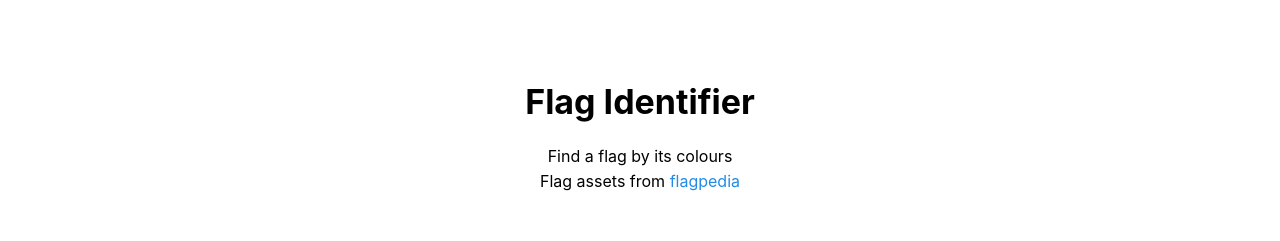
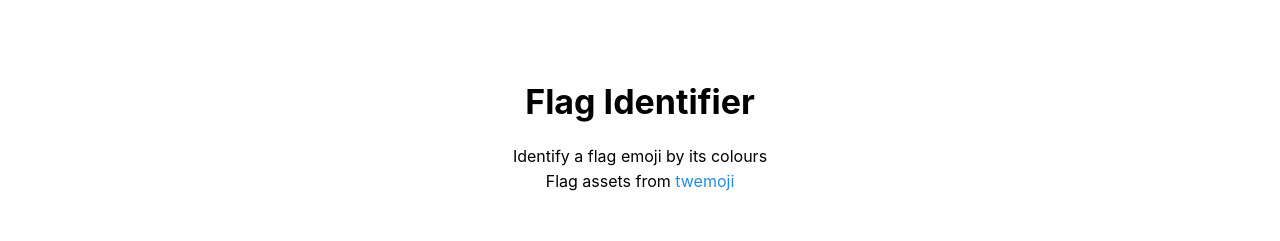
Before and after one commit to wahlp/flag-identifier, a Next.js app: page / in a window 1280 px wide. Shown: the top 241 px of the page. Built offline with nearby package versions, Linux system fonts and the light colour scheme.

Commit message:
update page text

```diff
--- a/pages/index.tsx
+++ b/pages/index.tsx
@@ -17,9 +17,9 @@ export default function HomePage() {
 
       <Container mt={80} mb={80}>
         <Title ta="center" mb={20}>Flag Identifier</Title>
-        <Text ta="center">Find a flag by its colours</Text>
+        <Text ta="center">Identify a flag emoji by its colours</Text>
         <Text ta="center">Flag assets from{' '}
-          <Anchor href="https://flagpedia.net/download" target="_blank">flagpedia</Anchor>
+          <Anchor href="https://github.com/jdecked/twemoji" target="_blank">twemoji</Anchor>
         </Text>
       </Container>
 
```
